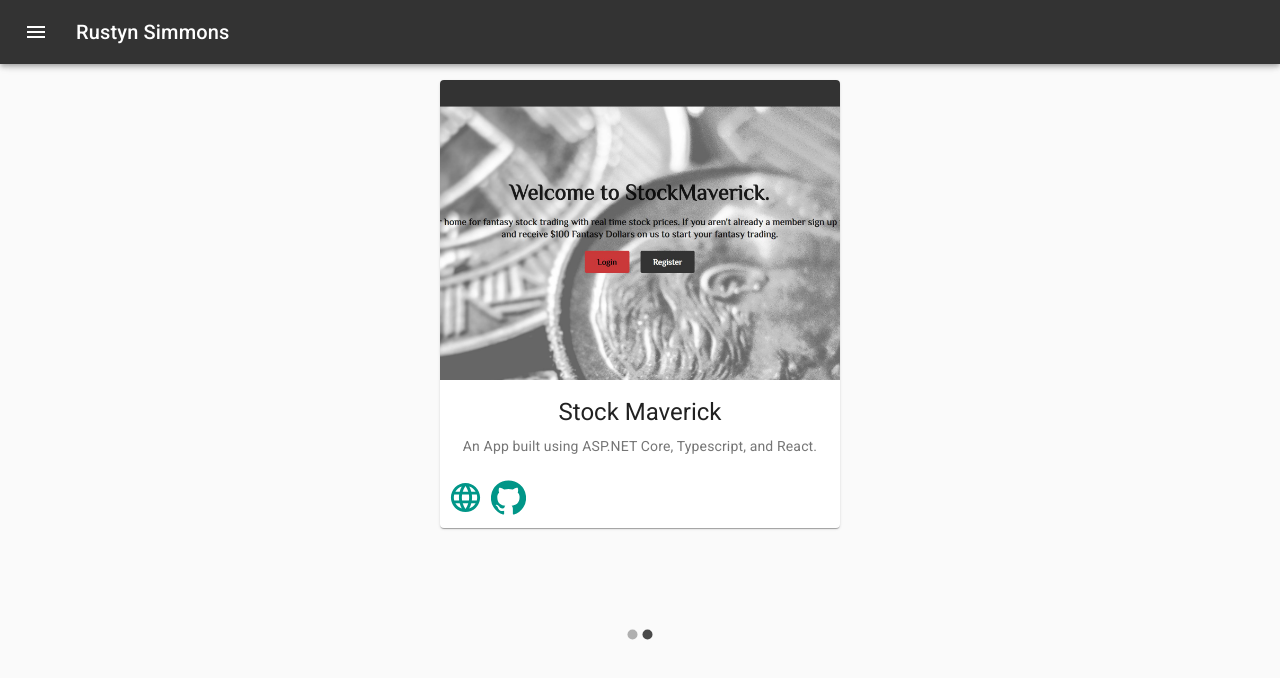
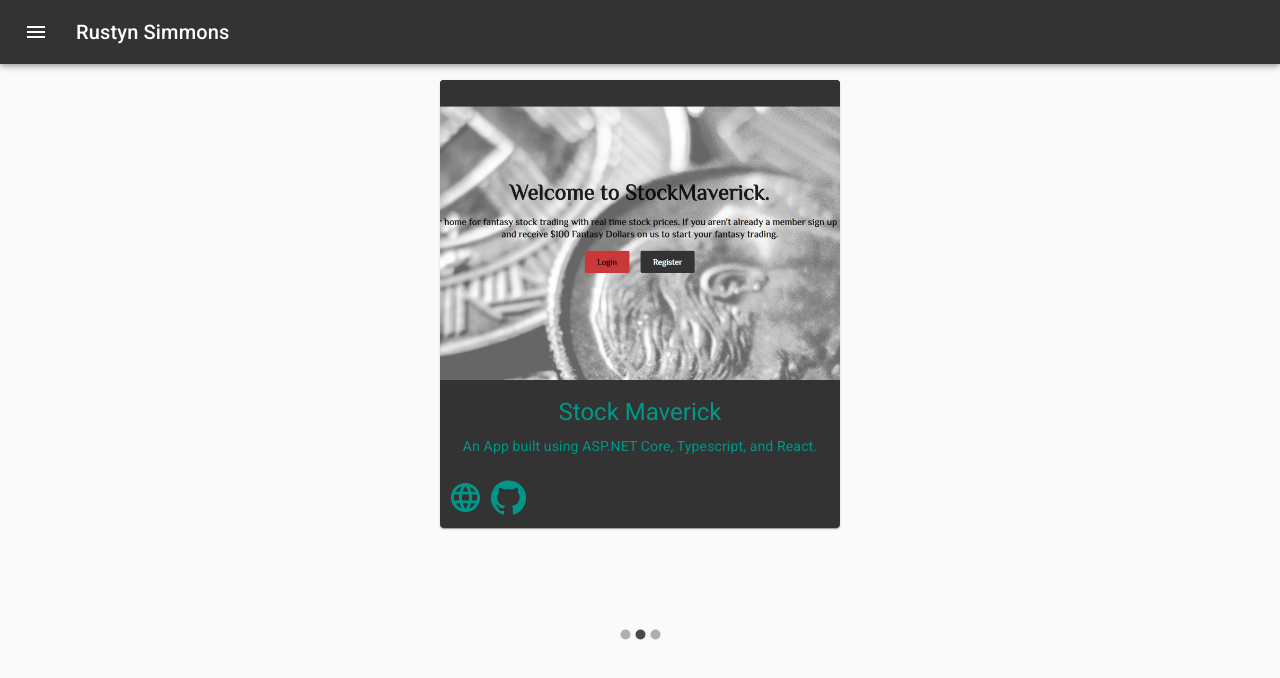
Before and after one commit to Rmckays/my-website, a React (Create React App) app: page / in a window 1280 px wide. Shown: the top 678 px of the page. Built offline with nearby package versions, Linux system fonts and the light colour scheme.

Commit message:
Update material-ui styling to use own theme colors.

```diff
--- a/src/Components/Carousel.jsx
+++ b/src/Components/Carousel.jsx
@@ -16,6 +16,13 @@ const portfolioProjects = [
         github: 'https://github.com/Rmckays/StockMaverick',
         website: 'https://stockmaverick.azurewebsites.net/',
         img: 'img/StockMav.JPG'
+    },
+    {
+        title: 'Tweet Tweet',
+        description: 'An App built using Node.js, React, and the Twitter API',
+        github: 'https://github.com/Rmckays/twitter_node',
+        website: 'https://tweet-tweet-node.herokuapp.com',
+        img: 'img/TweetTweet.JPG'
     }
 ];
 
--- a/src/Components/Components.module.css
+++ b/src/Components/Components.module.css
@@ -1,3 +1,7 @@
 .d-flex {
     display: flex !important;
 }
+
+.bg-dark {
+    background-color: #333 !important;
+}
--- a/src/Components/Navigation.jsx
+++ b/src/Components/Navigation.jsx
@@ -32,10 +32,6 @@ const myTheme = createMuiTheme({
             main: '#333',
             hover: '#fff',
         },
-        // primary: {
-        //     // Purple and green play nicely together.
-        //     main: purple[500],
-        // },
         secondary: {
             // This is green.A700 as hex.
             main: '#11cb5f',
--- a/src/Components/PortfolioCard.jsx
+++ b/src/Components/PortfolioCard.jsx
@@ -10,6 +10,7 @@ import Typography from '@material-ui/core/Typography';
 import GitHubIcon from '@material-ui/icons/GitHub';
 import {ThemeProvider} from "@material-ui/styles";
 import teal from '@material-ui/core/colors/teal';
+import Box from "@material-ui/core/Box";
 
 const myTheme = createMuiTheme({
     palette: {
@@ -21,6 +22,9 @@ const myTheme = createMuiTheme({
         secondary: {
             main: teal[500],
         },
+        background: {
+            paper: "#333"
+        }
     },
 });
 
@@ -42,7 +46,8 @@ export default function MediaCard(props) {
     const classes = useStyles();
 
     return (
-        <Card className={classes.root}>
+        <ThemeProvider theme={myTheme}>
+            <Card className={classes.root} bg="primary.main">
                 <CardActionArea href={props.github}>
                     <CardMedia
                         className={classes.media}
@@ -50,24 +55,23 @@ export default function MediaCard(props) {
                         title="Contemplative Reptile"
                     />
                     <CardContent>
-                    <Typography gutterBottom variant="h5" component="h2">
+                        <Typography bgcolor="primary.main" color="secondary" gutterBottom variant="h5" component="h2">
                             {props.projTitle}
                         </Typography>
-                    <Typography variant="body2" color="textSecondary" component="p">
+                        <Typography variant="body2" color="secondary" component="p">
                             {props.projDescription}
                         </Typography>
                     </CardContent>
                 </CardActionArea>
-            <CardActions>
-                <ThemeProvider theme={myTheme}>
+                <CardActions color="primary.main">
                     <a color="secondary" href={props.website}>
                         <LanguageIcon color="secondary"  fontSize="large"/>
                     </a>
                     <a color="secondary" href={props.github}>
                         <GitHubIcon color="secondary" fontSize="large"/>
                     </a>
-                </ThemeProvider>
                 </CardActions>
             </Card>
+        </ThemeProvider>
     );
 }
```
Also changed, not shown: public/img/TweetTweet.jpg (added). Lines whose indentation alone changed are shown as unchanged.
